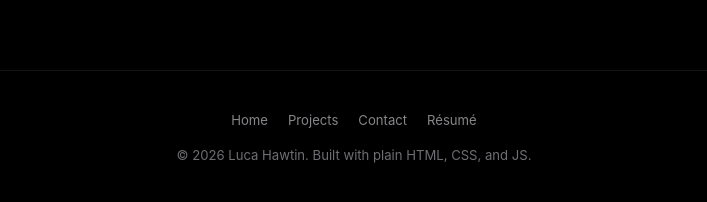
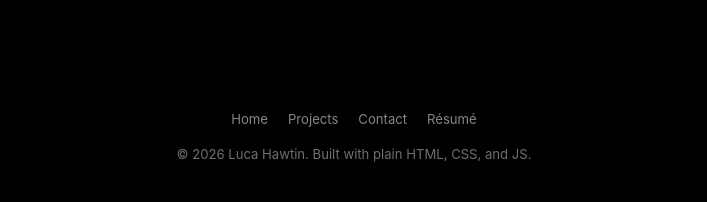
Before and after one commit to LucaHawtin/LucaHawtin.github.io, a plain HTML site: page resume.html in a window 1280 px wide. Shown: the part 2566-2768 px from the top of the page, 286-993 px from the left. Drawn offline with Linux system fonts and the light colour scheme.

Commit message:
Comment out border-top in site-footer styles
Comment out border-top property in site-footer

```diff
--- a/css/style.css
+++ b/css/style.css
@@ -1015,7 +1015,7 @@ button { font-family: inherit; }
 .site-footer {
   padding: 2.5rem 1.5rem;
   text-align: center;
-  border-top: 1px solid var(--divider-soft);
+  /* border-top: 1px solid var(--divider-soft); */
 }
 
 .site-footer p {
```
